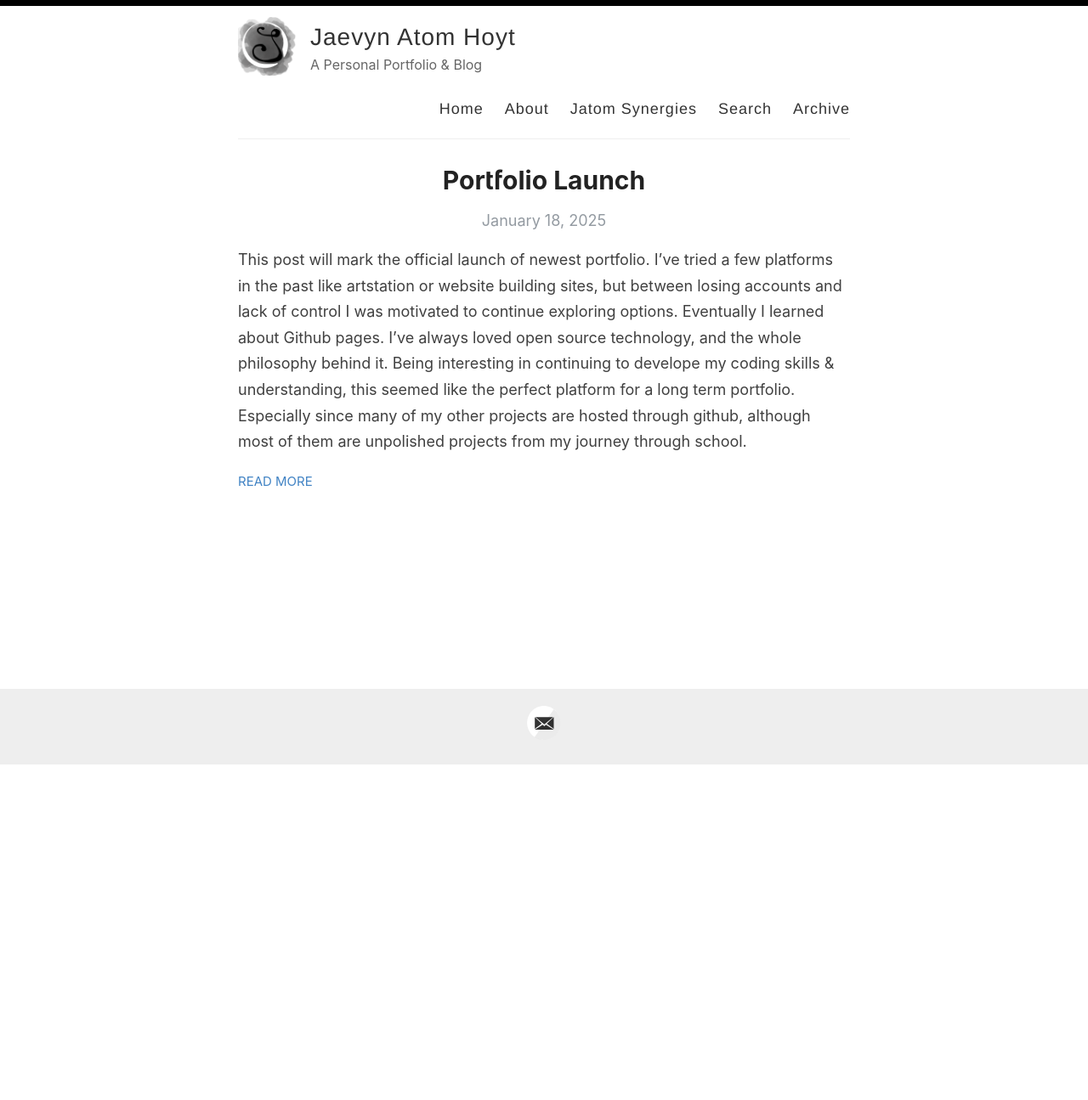
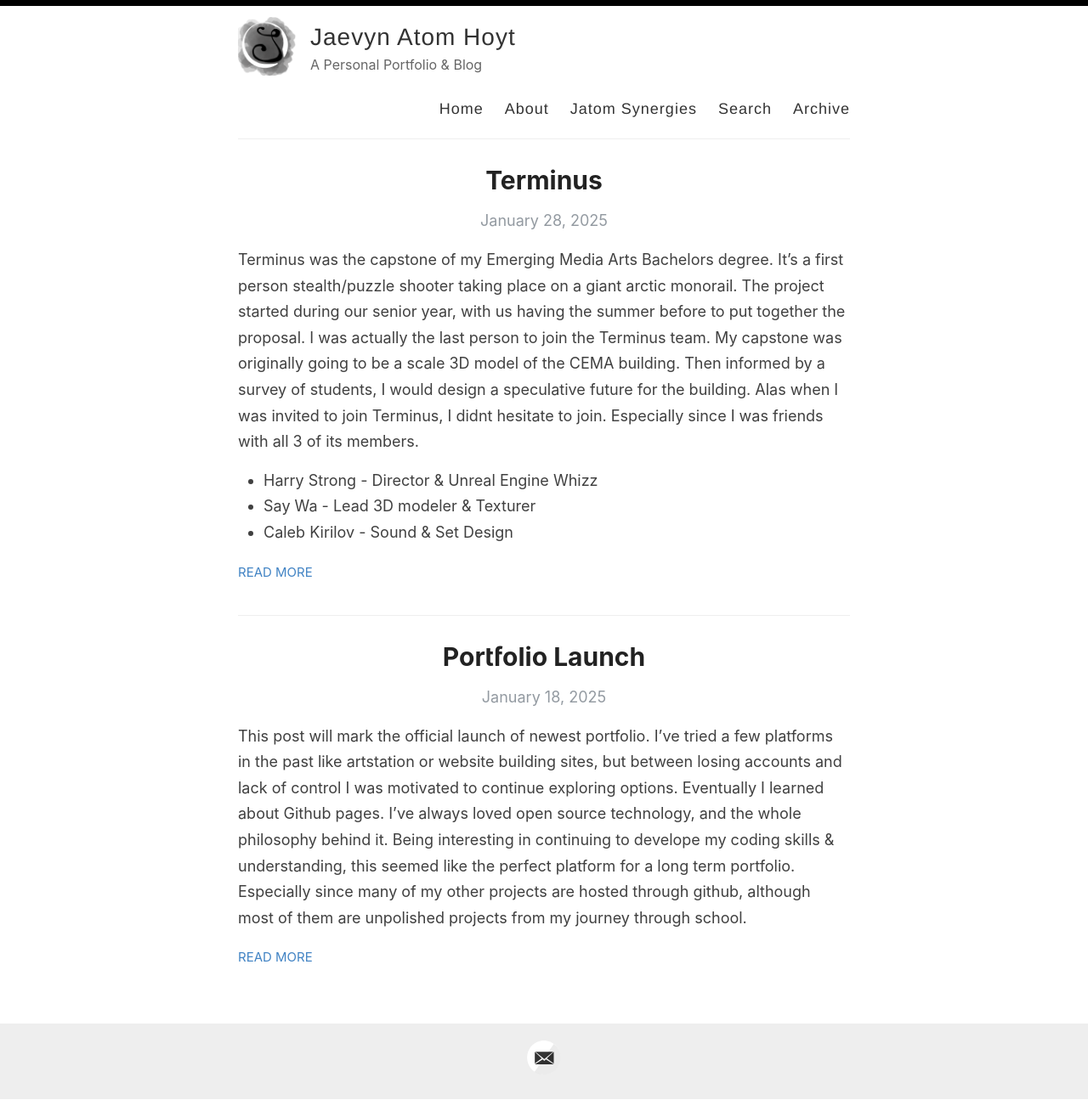
Before and after one commit to cattacular/cattacular.github.io, a Jekyll site: the page built from index.html, in a window 1280 px wide. Shown: the whole page at 85% size. Built offline with Jekyll 4.4.1, drawn with Linux system fonts in a browser that asks for light colours; the list of posts is cut into pages by our own code; before the commit the page ends 901 px from its top, so only the background shows below that.

Commit message:
Terminus Post

```diff
--- /dev/null
+++ b/_posts/2025-1-28-Terminus-Reboot.md
@@ -0,0 +1,18 @@
+---
+layout: post
+title: Terminus
+categories: Portfolio Game Design JCCEMA
+---
+
+Terminus was the capstone of my Emerging Media Arts Bachelors degree. It's a first person stealth/puzzle shooter taking place on a giant arctic monorail. The project started during our senior year, with us having the summer before to put together the proposal.
+I was actually the last person to join the Terminus team. My capstone was originally going to be a scale 3D model of the CEMA building. Then informed by a survey of students, I would design a speculative future for the building. Alas when I was invited to join Terminus, I didnt hesitate to join. Especially since I was friends with all 3 of its members.
+ - Harry Strong  - Director & Unreal Engine Whizz
+ - Say Wa        - Lead 3D modeler & Texturer
+ - Caleb Kirilov - Sound & Set Design
+
+I joined as the Level Designer & builder. Offering some of my 3D modeling skills as well.
+We worked on the project for the whole year culminating in a live showcase of 1 level of our game. Displayed in arcade cabinets we put together ourselves. The final showing was by far my favorite part of the expeience, we got in costume and everything. Caleb had prepared the rest of the set to be like a retro living room.
+
+Rumor has it that developement may be continuing in the future...
+
+![Image Description](images\Terminus_Me.jpg)
```
Also changed, not shown: _posts/2025-1-18-Portfolio-Launch.md (+1 -1 lines), 1 other file.
